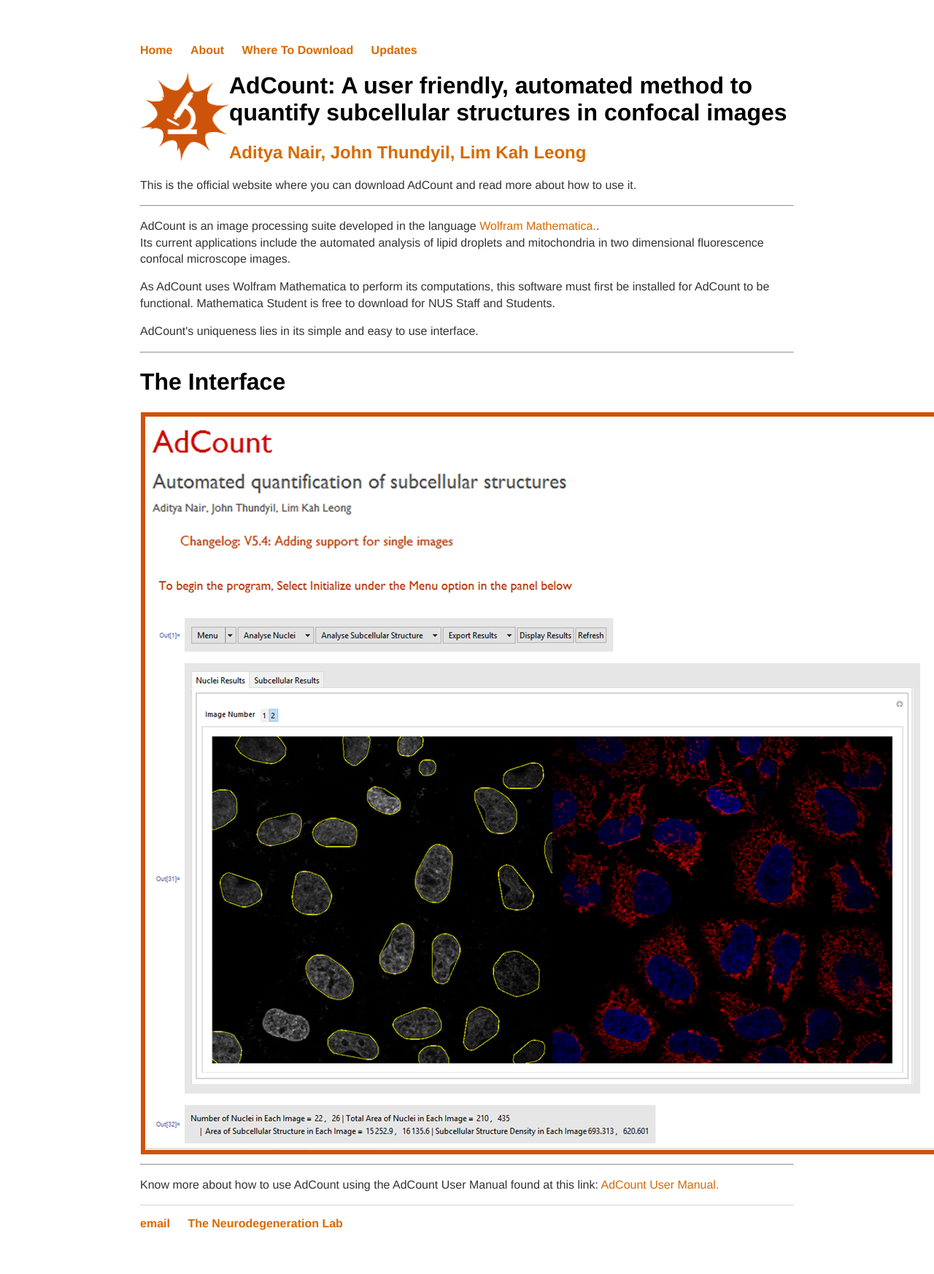
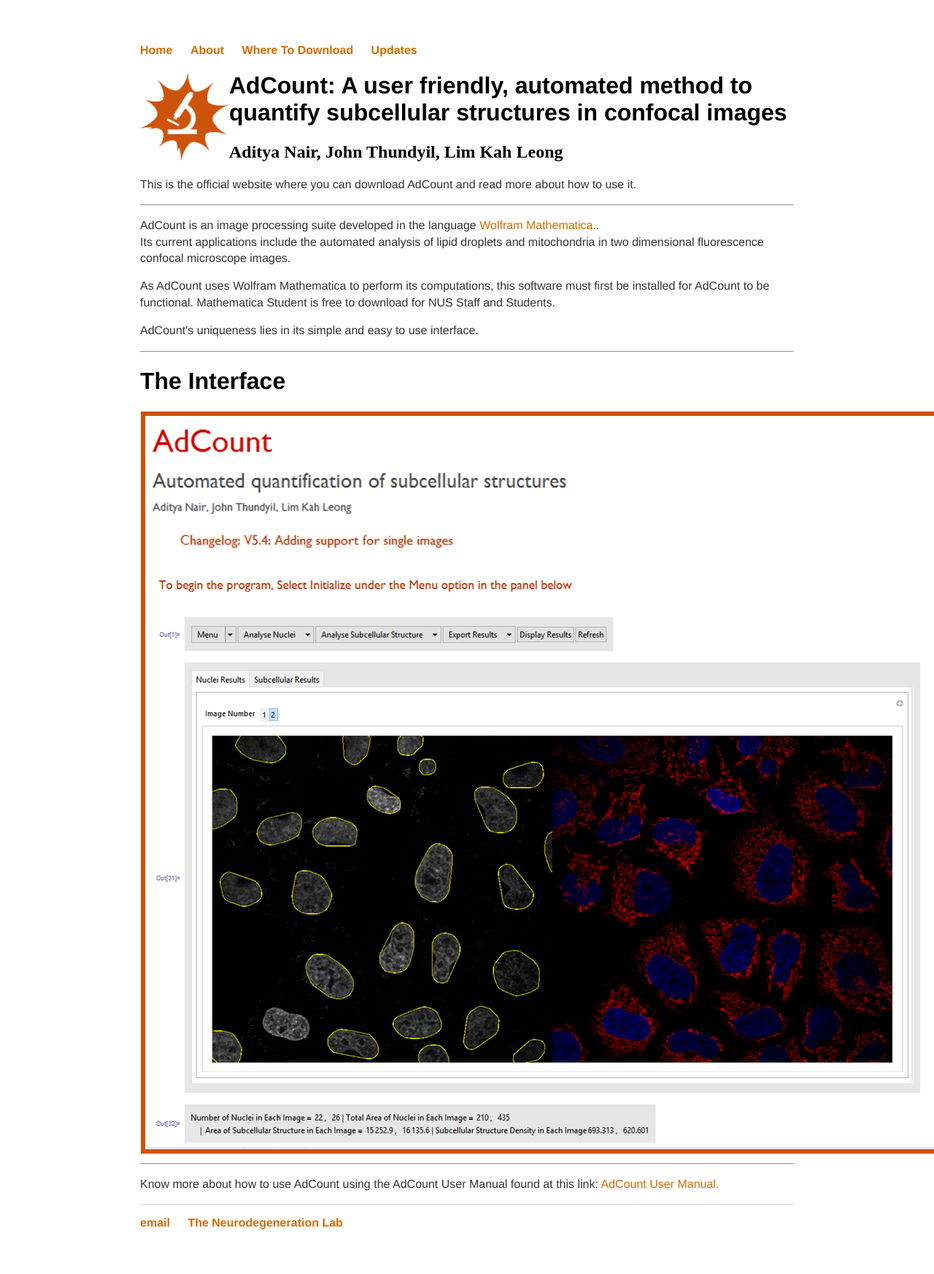
Before and after one commit to adcount/adcount.github.io, a Jekyll site: the page built from index.html, in a window 1280 px wide. Shown: the whole page at 73% size. Built offline with Jekyll 4.4.1, drawn with Linux system fonts in a browser that asks for light colours.

Commit message:
Update main.css

```diff
--- a/css/main.css
+++ b/css/main.css
@@ -23,13 +23,6 @@ h1 {
     font-size: 2em;
     font-family:'Helvetica', 'Arial', 'Sans-Serif';
 }
-
-h2 {
-    font-size: 1.5em;
-    font-family:'Helvetica', 'Arial', 'Sans-Serif';
-    color:#D66A00;
-}
-
 p {
     font-size: 1em;
     font-family:'Helvetica', 'Arial', 'Sans-Serif';
```
